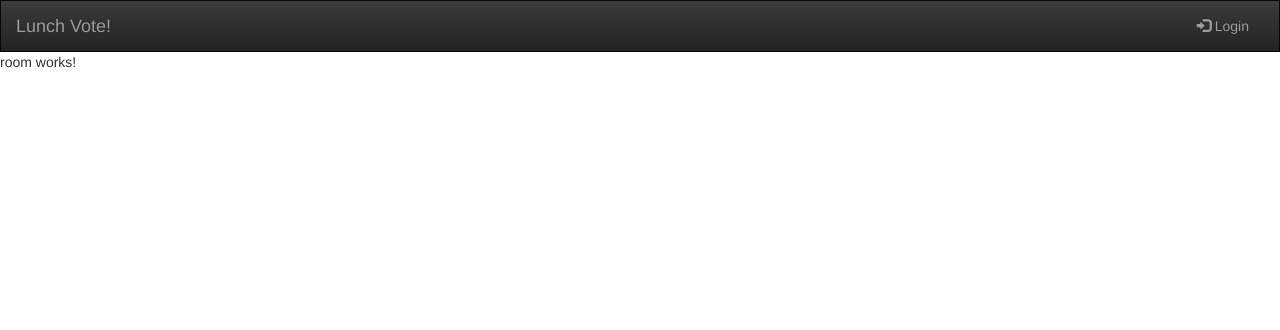
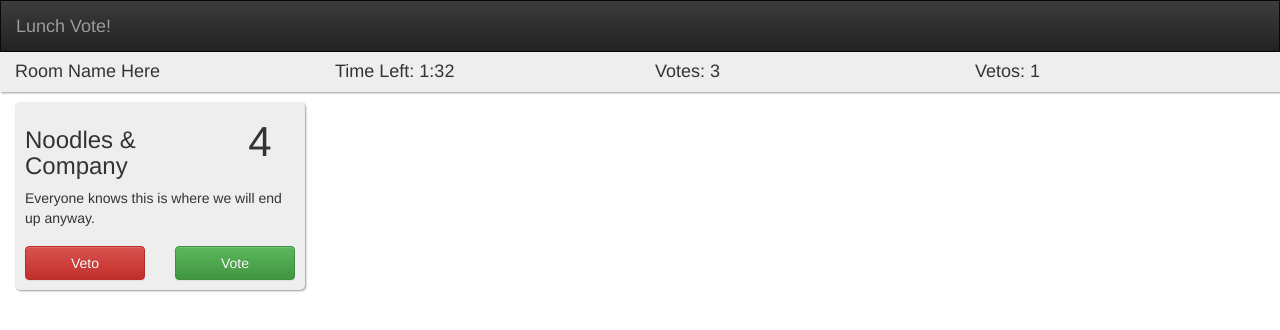
Before and after one commit to ctking425/lunch-vote-ui, an Angular app: page /room in a window 1280 px wide. Shown: the top 330 px of the page. Built offline with nearby package versions, Linux system fonts and the light colour scheme.

Commit message:
FInished basic design for room and room-create

```diff
--- a/src/app/app-routing.module.ts
+++ b/src/app/app-routing.module.ts
@@ -2,13 +2,11 @@ import { NgModule } from '@angular/core';
 import { Routes, RouterModule } from '@angular/router';
 
 import { HomeComponent } from './home/home.component';
-import { LoginComponent } from './login/login.component';
 import { RoomComponent } from './room/room.component';
 import { RoomCreateComponent } from './room-create/room-create.component';
 
 const routes: Routes = [
   { path: 'home', component: HomeComponent },
-  { path: 'login', component: LoginComponent },
   { path: 'room', component: RoomComponent },
   { path: 'create', component: RoomCreateComponent },
   {
--- a/src/app/app.component.html
+++ b/src/app/app.component.html
@@ -6,12 +6,7 @@
         <span class="icon-bar"></span>
         <span class="icon-bar"></span>
       </button>
-      <a class="navbar-brand" href="#">Lunch Vote!</a>
-    </div>
-    <div class="collapse navbar-collapse" id="myNavbar">
-      <ul class="nav navbar-nav navbar-right">
-        <li><a href="#"><span class="glyphicon glyphicon-log-in"></span> Login</a></li>
-      </ul>
+      <a class="navbar-brand" routerLink="/home">Lunch Vote!</a>
     </div>
   </div>
 </nav>
--- a/src/app/app.module.ts
+++ b/src/app/app.module.ts
@@ -8,15 +8,13 @@ import { AppComponent } from './app.component';
 import { RoomCreateComponent } from './room-create/room-create.component';
 import { RoomComponent } from './room/room.component';
 import { HomeComponent } from './home/home.component';
-import { LoginComponent } from './login/login.component';
 
 @NgModule({
   declarations: [
     AppComponent,
     RoomCreateComponent,
     RoomComponent,
-    HomeComponent,
-    LoginComponent
+    HomeComponent
   ],
   imports: [
     BrowserModule,
--- a/src/app/login/login.component.html
+++ /dev/null
@@ -1,3 +0,0 @@
-<p>
-  login works!
-</p>
--- a/src/app/login/login.component.ts
+++ /dev/null
@@ -1,15 +0,0 @@
-import { Component, OnInit } from '@angular/core';
-
-@Component({
-  selector: 'app-login',
-  templateUrl: './login.component.html',
-  styleUrls: ['./login.component.css']
-})
-export class LoginComponent implements OnInit {
-
-  constructor() { }
-
-  ngOnInit() {
-  }
-
-}
--- /dev/null
+++ b/src/app/models/room-props.ts
@@ -0,0 +1,6 @@
+export class RoomProps {
+    name: string;
+    votes: number;
+    vetos: number;
+    nominations: number;
+}
--- /dev/null
+++ b/src/app/models/votable.ts
@@ -0,0 +1,6 @@
+export class Votable {
+    name: string;
+    description: string;
+    voteCount: number;
+    vetoCount: number;
+}
--- a/src/app/room-create/room-create.component.html
+++ b/src/app/room-create/room-create.component.html
@@ -1,3 +1,40 @@
-<p>
-  room-create works!
-</p>
+<div class="container">
+  <div class="row">
+    <div class="create-form col-lg-12">
+      <div class="page-header">
+        <h2>Create a Room</h2>
+      </div>
+      <form class="form-horizontal">
+        <div class="form-group">
+          <label for="inputRoomName" class="col-sm-2 control-label">Room Name</label>
+          <div class="col-sm-10">
+            <input type="text" class="form-control" id="inputRoomName" placeholder="My Awesome Room">
+          </div>
+        </div>
+        <div class="form-group">
+          <label for="inputVoteCount" class="col-sm-2 control-label">Votes</label>
+          <div class="col-sm-10">
+            <input type="number" class="form-control" id="inputVoteCount" placeholder="Number of votes for each user">
+          </div>
+        </div>
+        <div class="form-group">
+          <label for="inputVetoCount" class="col-sm-2 control-label">Vetos</label>
+          <div class="col-sm-10">
+            <input type="number" class="form-control" id="inputVetoCount" placeholder="Number of vetos for each user">
+          </div>
+        </div>
+        <div class="form-group">
+          <label for="inputNominationCount" class="col-sm-2 control-label">Nominations</label>
+          <div class="col-sm-10">
+            <input type="number" class="form-control" id="inputNominationCount" placeholder="How many nominations a user can make">
+          </div>
+        </div>
+        <div class="form-group">
+          <div class="col-sm-offset-2 col-sm-10">
+            <button type="submit" class="btn btn-primary">Create Room</button>
+          </div>
+        </div>
+      </form>
+    </div>
+  </div>
+</div>
--- a/src/app/room/room.component.css
+++ b/src/app/room/room.component.css
@@ -0,0 +1,32 @@
+.info-panel {
+    background-color: #EEE;
+    box-shadow: 1px 1px 2px rgba(0, 0, 0, .4);
+}
+
+.votable {
+    margin: 10px 0;
+}
+
+.votable > div {
+    background-color: #EEE;
+    padding: 10px;
+    box-shadow: 1px 1px 2px rgba(0, 0, 0, .4);
+    border-radius: 5px;
+}
+
+.votable h3 {
+    margin: 15px 0 0 0;
+}
+
+.votable-desc {
+    padding: 8px 0;
+}
+
+.vote-btn {
+    text-align: center;
+}
+
+.vote-count {
+    text-align: center;
+    font-size: 3em;
+}
--- a/src/app/room/room.component.html
+++ b/src/app/room/room.component.html
@@ -1,3 +1,39 @@
-<p>
-  room works!
-</p>
+<div class="room-container container-fluid">
+  <div class="row info-panel">
+    <div class="col-md-3 col-xs-6">
+      <h4>Room Name Here</h4>
+    </div>
+    <div class="col-md-3 col-xs-6">
+      <h4>Time Left: 1:32</h4>
+    </div>
+    <div class="col-md-3 col-xs-6">
+      <h4>Votes: 3</h4>
+    </div>
+    <div class="col-md-3 col-xs-6">
+      <h4>Vetos: 1</h4>
+    </div>
+  </div>
+  <div class="row">
+    <div class="votable col-lg-3 col-sm-6 col-xs-12">
+      <div>
+        <div class="row">
+          <div class="col-xs-8">
+            <h3>Noodles & Company</h3>
+          </div>
+          <div class="col-xs-4 vote-count">
+            4
+          </div>
+        </div>
+        <p class="votable-desc">Everyone knows this is where we will end up anyway.</p>
+        <div class="row vote-btn">
+          <div class="col-xs-6">
+            <button class="btn btn-danger btn-block">Veto</button>
+          </div>
+          <div class="col-xs-6">
+            <button class="btn btn-success btn-block">Vote</button>
+          </div>
+        </div>
+      </div>
+    </div>
+  </div>
+</div>
```
Also changed, not shown: src/app/login/login.component.css (deleted), 1 other file (tests, documents, lock files or other folders).
